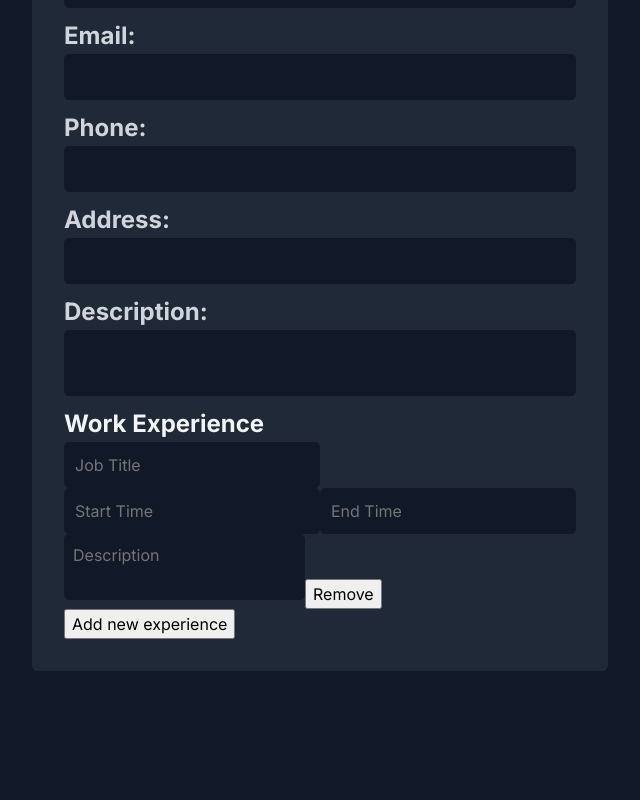
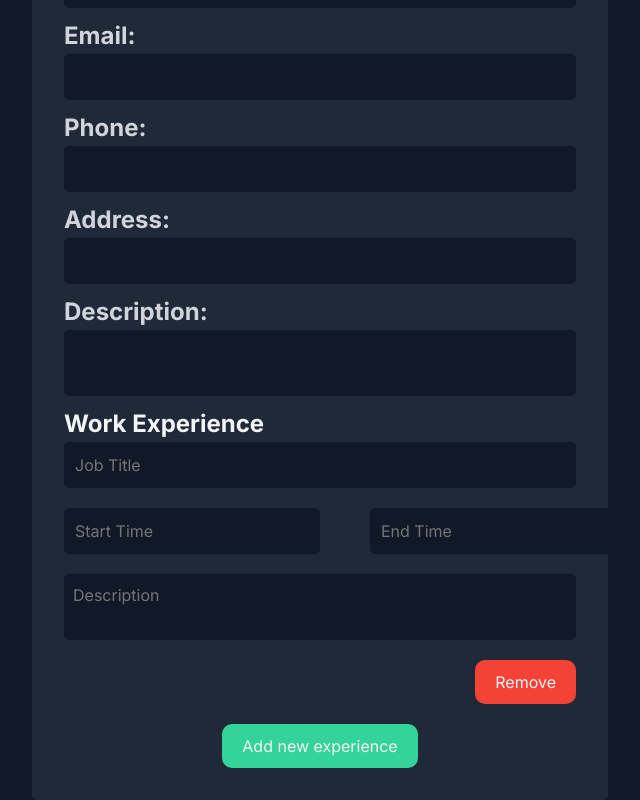
Before and after one commit to Zando411/cv-project, a React (Create React App) app: page / in a window 1280 px wide. Shown: the part 394-1194 px from the top of the page, without its empty margins (0-640 px from the left). Before the commit the page ends 1065 px from the top, so only its background shows below. Built offline with nearby package versions, Linux system fonts and the light colour scheme.

Commit message:
add styling to experience section

```diff
--- a/src/app.css
+++ b/src/app.css
@@ -180,4 +180,60 @@ textarea {
   border-radius: 5px;
   resize: none;
   flex-grow: 2;
+  flex-basis: 100%;
 }
+
+.experience {
+  display: flex;
+  flex-direction: column;
+  row-gap: 20px;
+  width: 100%;
+}
+
+.experienceInputs {
+  display: flex;
+  flex-wrap: wrap;
+  gap: 20px;
+  column-gap: 50px;
+  justify-content: center;
+  /* background-color: rgba(0, 0, 0, 10%);
+  padding: 30px; */
+  border-radius: 10px;
+}
+
+.times {
+  display: flex;
+  justify-content: space-between;
+  width: 100%;
+  column-gap: 50px;
+}
+
+.removeExperience {
+  margin-left: auto;
+  padding: 10px 20px;
+  background-color: #f44336; /* Red color */
+  color: var(--header-text); /* White text color */
+  border: none;
+  border-radius: 10px;
+  cursor: pointer;
+  transition: background-color 0.3s ease;
+}
+
+.removeExperience:hover {
+  background-color: #f87171;
+}
+
+.addExperience {
+  margin: 0 auto;
+  padding: 10px 20px;
+  background-color: #34d399; /* Green color */
+  color: var(--header-text); /* White text color */
+  border: none;
+  border-radius: 10px;
+  cursor: pointer;
+  transition: background-color 0.3s ease;
+}
+
+.wrapper {
+  width: 100%;
+}
```
